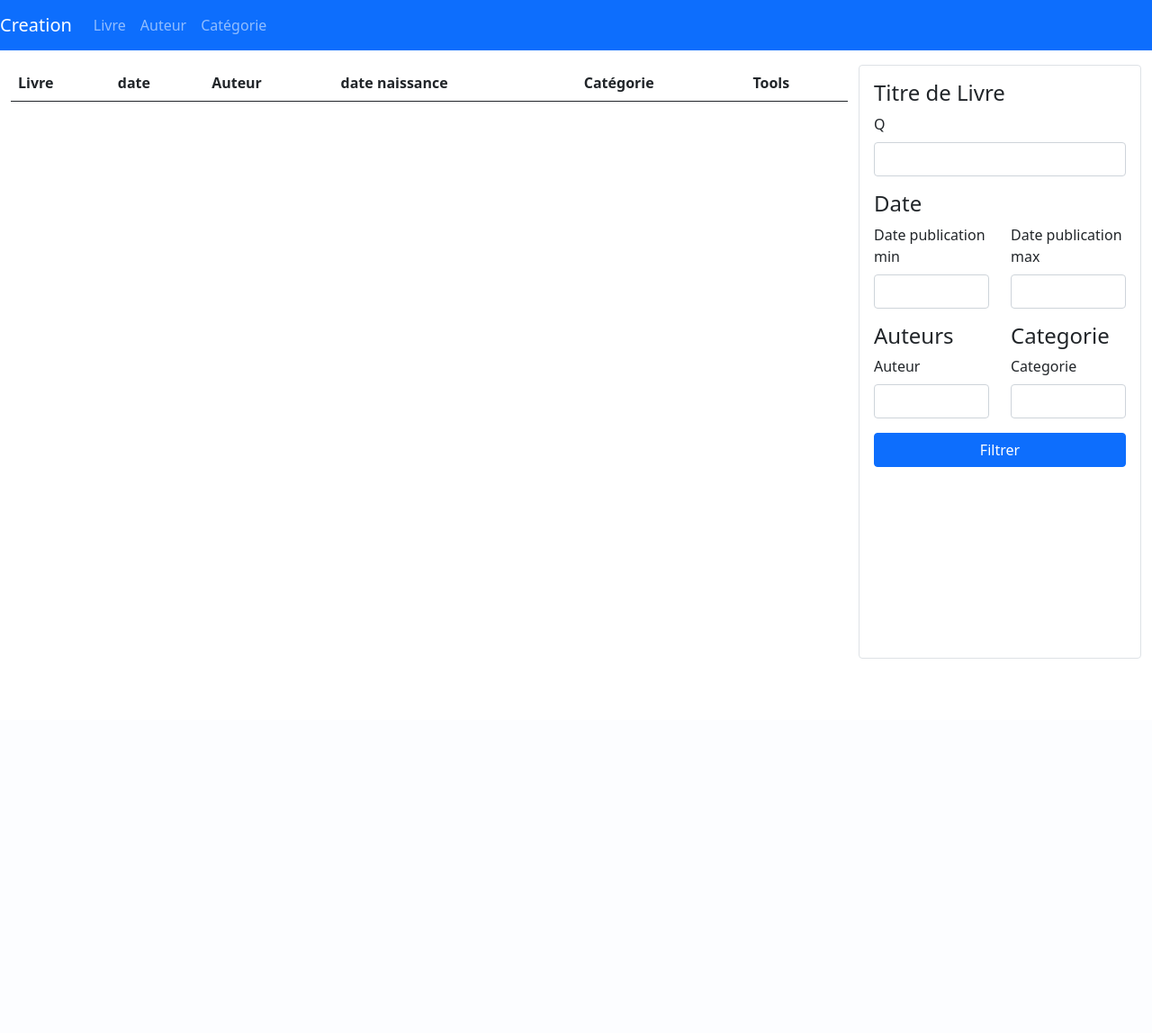
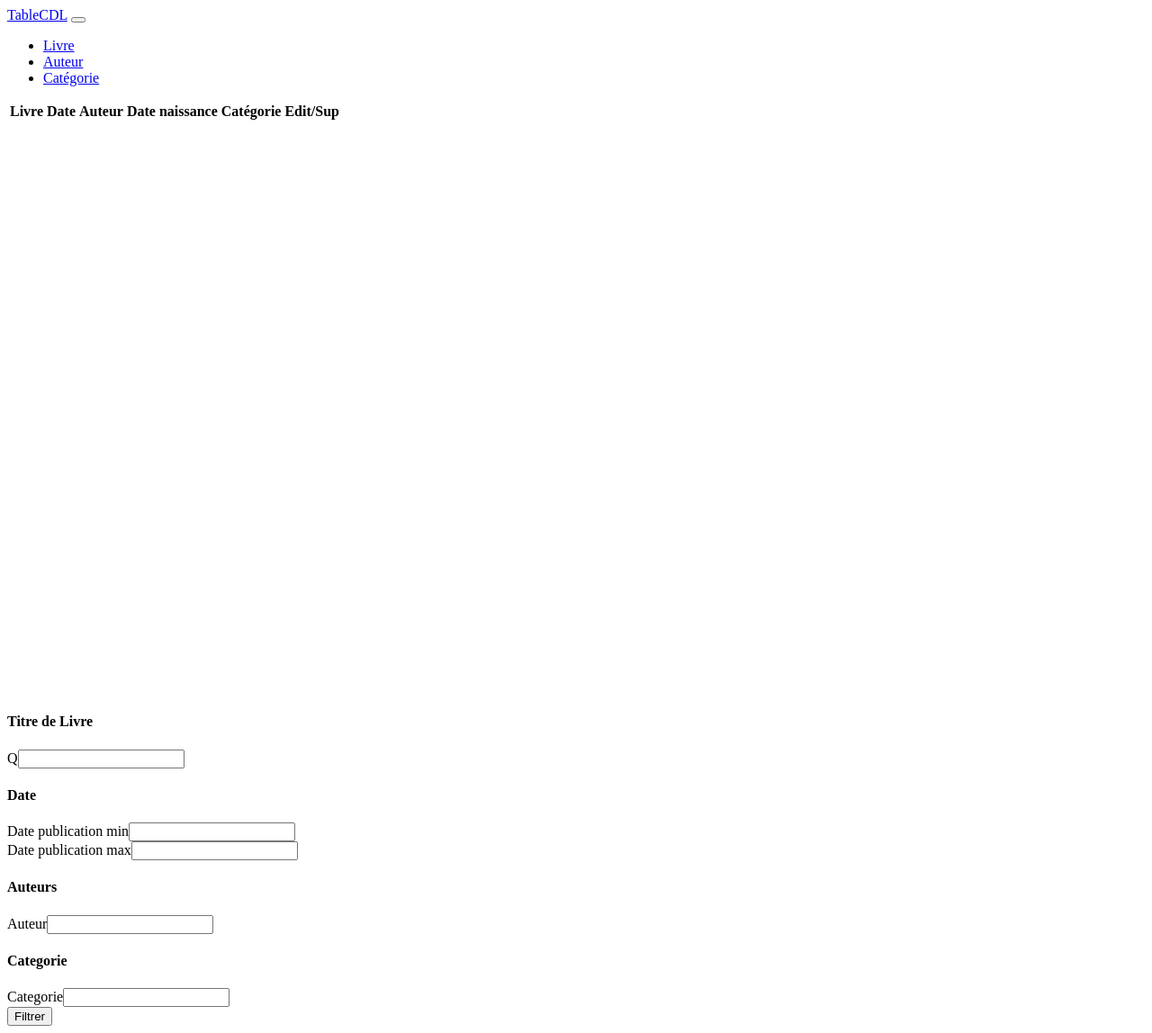
Before and after one commit to LessonDev/test_cdl, a Symfony app: template templates/home/index.html.twig in a window 1280 px wide. Shown: the whole page at 90% size. Before the commit the page ends 732 px from the top, so only its background shows below. Run offline with Twig, Linux system fonts and the light colour scheme; the template is opened without the code that fills it, so the values that code supplies are empty; form fields are guessed from the names that the template uses; some libraries are stand-ins or nearby versions.

Commit message:
L'organisation des dossiers de template

```diff
--- a/templates/base.html.twig
+++ b/templates/base.html.twig
@@ -3,8 +3,9 @@
     <head>
         <meta charset="UTF-8">
         <title>{% block title %}{% endblock %}</title>
-        <link href="https://cdn.jsdelivr.net/npm/bootstrap@5.0.0-beta1/dist/css/bootstrap.min.css" rel="stylesheet" integrity="sha384-giJF6kkoqNQ00vy+HMDP7azOuL0xtbfIcaT9wjKHr8RbDVddVHyTfAAsrekwKmP1" crossorigin="anonymous">
+        <!--link href="https://cdn.jsdelivr.net/npm/bootstrap@5.0.0-beta1/dist/css/bootstrap.min.css" rel="stylesheet" integrity="sha384-giJF6kkoqNQ00vy+HMDP7azOuL0xtbfIcaT9wjKHr8RbDVddVHyTfAAsrekwKmP1" crossorigin="anonymous"-->
         <link rel="stylesheet" href="https://cdnjs.cloudflare.com/ajax/libs/font-awesome/5.11.2/css/all.css" integrity="sha256-46qynGAkLSFpVbEBog43gvNhfrOj+BmwXdxFgVK/Kvc=" crossorigin="anonymous"/>
+        <link rel="stylesheet" href="https://stackpath.bootstrapcdn.com/bootswatch/4.5.2/materia/bootstrap.min.css"integrity="sha384-B4morbeopVCSpzeC1c4nyV0d0cqvlSAfyXVfrPJa25im5p+yEN/YmhlgQP/OyMZD" crossorigin="anonymous" />
         {% block stylesheets %}{% endblock %}
     </head>
     <body>
--- /dev/null
+++ b/templates/home/_filter.html.twig
@@ -0,0 +1,37 @@
+{{ form_start(form) }}
+
+        <div class="row">
+            <div class="col-md-12" >
+                <h4>Titre de Livre</h4>
+            </div>
+            <div class="col-md-12" >
+                {{ form_row(form.q)}}
+            </div>
+        </div>
+
+        <div class="row">
+         <div class="col-md-12" >
+            <h4>Date</h4>
+        </div>
+            <div class="col-md-6">
+                {{ form_row(form.datePublicationMin) }}
+            </div>
+            <div class="col-md-6">
+                {{ form_row(form.datePublicationMax) }}
+           </div>
+        </div>
+
+        <div class="row">
+            <div class="col-md-6" >
+            <h4>Auteurs</h4>
+            {{ form_row(form.auteur) }}
+            </div>
+
+            <div class="col-md-6">
+            <h4>Categorie</h4>
+            {{ form_row(form.categorie) }}
+            </div>
+        </div>
+
+    <button type="submit" class="btn btn-primary w-100">Filtrer</button>
+{{ form_end(form) }}
--- a/templates/home/index.html.twig
+++ b/templates/home/index.html.twig
@@ -6,73 +6,31 @@
 
 <div class="container-fluid ">
     <div class="row">
+
         <div class="col-md-9 nav nav-pills nav-stacked anyClass" style="height:660px;
         overflow-y: scroll;" >
             <table class="table table-hover">
                     <thead>
                         <tr>
                             <th>Livre</th>
-                            <th>date</th>
+                            <th>Date</th>
                             <th>Auteur</th>
-                            <th>date naissance</th>
+                            <th>Date naissance</th>
                             <th>Catégorie</th>
-                            <th>Tools</th>
+                            <th>Edit/Sup</th>
                         </tr>
                     </thead>
                     <tbody>
                     {% for livre in livres %}
-                    <tr>
-                <td>{{ livre.title }}</td>
-                <td> {{ livre.datePublication is empty ? "" : livre.datePublication|date("Y") }} </td>
-                <td>{{ livre.auteur.name }}</td>
-                <td> {{ livre.auteur.birth is empty ? "" : livre.auteur.birth| date("m/d/Y") }} </td>
-                <td>{{ livre.categorie.topic}}</td>
-                <td>
-                    <a href=""
-                    class="btn btn-primary">
-                    <i class="fas fa-edit"></i>
-                    </a>
-                    <a href="" class="btn btn-danger"><i class="fas fa-trash"></i></a>
-                </td>
-                </tr>
+                    {% include 'home/_table.html.twig' with {livre : livre } only %}
                     {% endfor %}
                     </tbody>
             </table>
         </div>
 
         <div class="col-md-3 card border p-3">
-            <div class="col-md-12">
-
-                {{ form_start(form) }}
-                <div class="col-md-12">
-                    <div class="row">
-                        <h4>Titre de Livre</h4>
-                        {{ form_row(form.q)}}
-                            <h4>Date</h4>
-                                <div class="col-md-6">
-                                    {{ form_row(form.datePublicationMin) }}
-                                </div>
-                                <div class="col-md-6">
-                                    {{ form_row(form.datePublicationMax) }}
-                                </div>
-                    </div>
-                </div>
-
-                <div class="row">
-                    <div class="col-md-6 overflow-auto" >
-                    <h4>Auteurs</h4>
-                    {{ form_row(form.auteur) }}
-                    </div>
-
-                    <div class="col-md-6">
-                    <h4>Categorie</h4>
-                    {{ form_row(form.categorie) }}
-                    </div>
-                </div>
-
-                <button type="submit" class="btn btn-primary w-100">Filtrer</button>
-                {{ form_end(form) }}
-
+           <div class="col-md-12">
+             {% include 'home/_filter.html.twig' with {form: form} only %}
             </div>
         </div>
 
--- a/templates/partials/header.html.twig
+++ b/templates/partials/header.html.twig
@@ -1,5 +1,5 @@
 <nav class="navbar navbar-expand-lg navbar-dark bg-primary">
-  <a class="navbar-brand" href="{{ path('home') }}">Creation</a>
+  <a class="navbar-brand" href="{{ path('home') }}">TableCDL</a>
   <button class="navbar-toggler"
     type="button"
     data-toggle="collapse"
```
Also changed, not shown: templates/home/_table.html.twig (added, +14 -0 lines).
